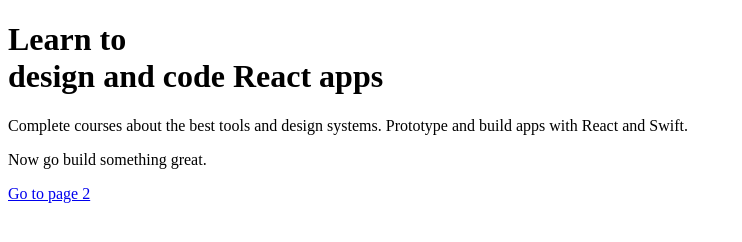
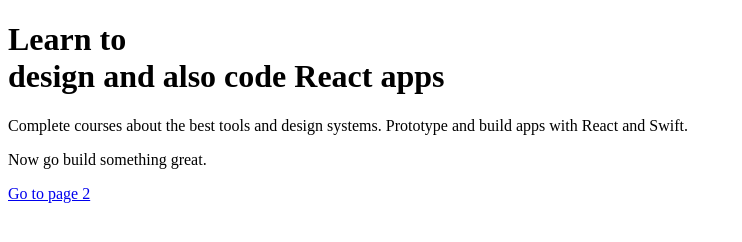
Before and after one commit to kozlatosh/LearningReact-, a Gatsby site: page / in a window 1280 px wide. Shown: the whole page, without its empty margins (0-742 px from the left). Built offline with nearby package versions, Linux system fonts and the light colour scheme; Gatsby itself is replaced by a stand-in of ours.

Commit message:
Second Commit

```diff
--- a/src/pages/index.js
+++ b/src/pages/index.js
@@ -3,7 +3,7 @@
 
 const IndexPage = () => (
   <div>
-    <h1>Learn to <br />design and code React apps</h1>
+    <h1>Learn to <br />design and also code React apps</h1>
     <p>Complete courses about the best tools and design systems. Prototype and build apps with React and Swift.</p>
     <p>Now go build something great.</p>
     <Link to="/page-2/">Go to page 2</Link>
```
